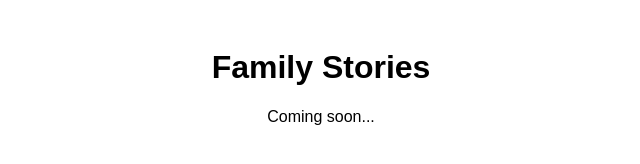
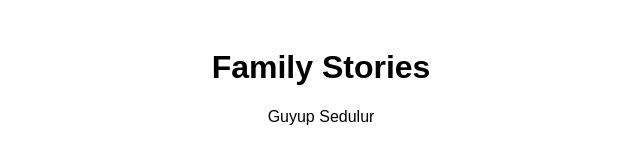
Before and after one commit to butak99/MdKassim-family, a plain HTML site: page family-blog/blog.html in a window 1280 px wide. Shown: the full height of the page, 319-959 px from the left. Drawn offline with Linux system fonts and the light colour scheme.

Commit message:
Update blog.html

```diff
--- a/family-blog/blog.html
+++ b/family-blog/blog.html
@@ -6,6 +6,6 @@
 </head>
 <body>
   <h1>Family Stories</h1>
-  <p>Coming soon...</p>
+  <p>Guyup Sedulur</p>
 </body>
 </html>
```
